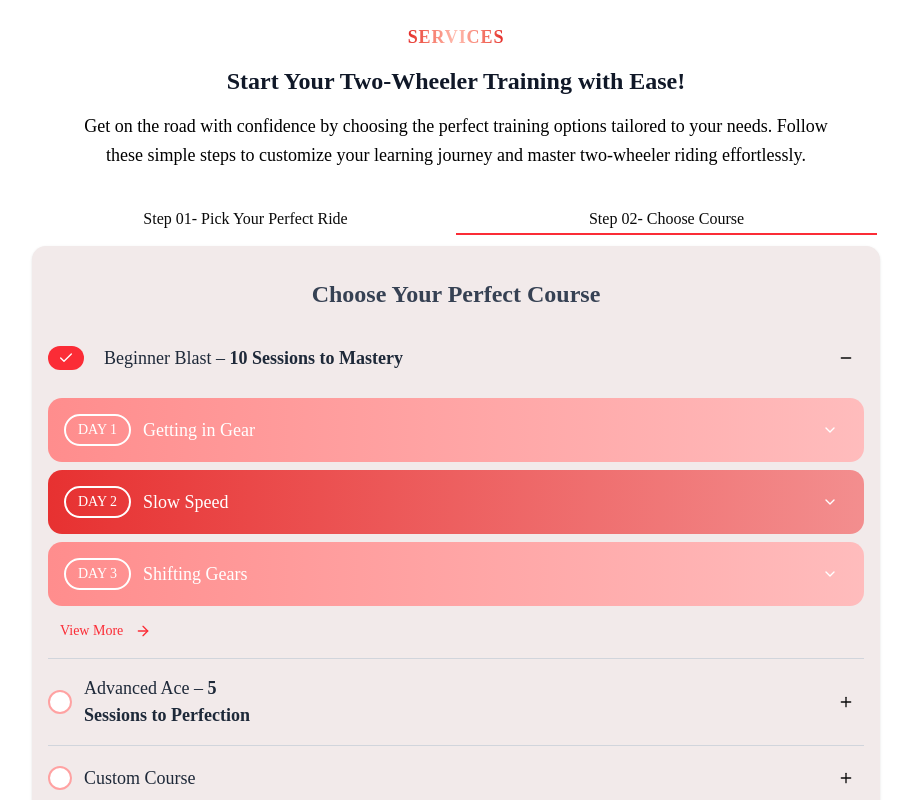
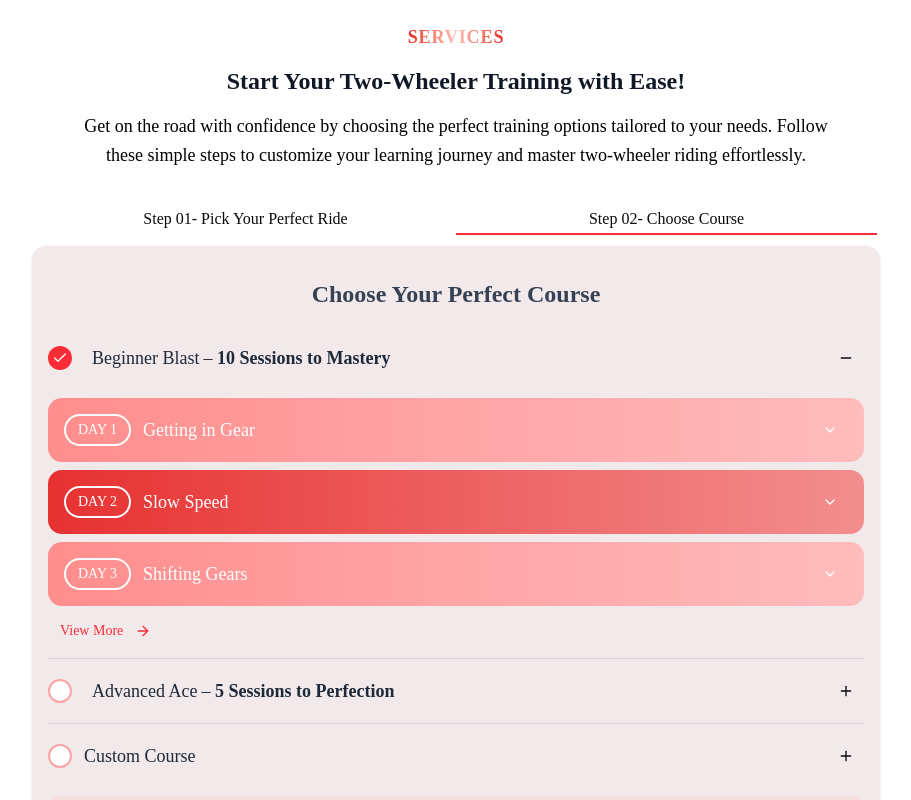
Before and after one commit to SarthakVitmal/upride-web-task, a Next.js app: page / in a window 1280 px wide. Shown: the top 800 px of the page, without its empty margins (184-1095 px from the left). Built offline with nearby package versions, Linux system fonts and the light colour scheme; a web font is replaced by a local one.

Commit message:
feat: update course descriptions and improve layout in CourseSelection component

```diff
--- a/src/components/ui/custom-components/Header.tsx
+++ b/src/components/ui/custom-components/Header.tsx
@@ -41,7 +41,6 @@ export default function CourseSelection() {
             name: "Advanced Ace",
             sessions: 5,
             price: 6000,
-            description: "Refine your technique.",
             days: [
                 { day: 1, title: "Braking" },
                 { day: 2, title: "Cornering" },
@@ -170,12 +169,16 @@ export default function CourseSelection() {
                                                         className="flex items-center space-x-5 cursor-pointer"
                                                         onClick={() => handleCourseSelect("beginner")}
                                                     >
-                                                        <div className={`w-9 h-6 rounded-full flex items-center justify-center
+                                                        <div className={`w-6 md:w-6 h-6 rounded-full flex items-center justify-center
                                                             ${selectedCourse === "beginner" ? "bg-red-500" : "border-2 border-red-300 bg-white"}`}>
                                                             {selectedCourse === "beginner" && <Check className="h-4 w-4 text-white" />}
                                                         </div>
-                                                        <span className="font-medium text-gray-800 text-[18px]">
-                                                            {courses.beginner.name} – <strong className="text-bold">{courses.beginner.sessions} Sessions to Mastery</strong>
+                                                        <span className="font-medium text-gray-800 text-[18px] flex flex-col sm:flex-row">
+                                                            {courses.beginner.name}
+                                                            <span className="block sm:inline">
+                                                                {/* On mobile, this will be on a new line */}
+                                                                <span className="sm:ml-1">– <strong>{courses.beginner.sessions} Sessions to Mastery</strong></span>
+                                                            </span>
                                                         </span>
                                                     </div>
                                                     <CollapsibleTrigger asChild>
@@ -238,15 +241,19 @@ export default function CourseSelection() {
                                             <Collapsible open={advancedExpanded} onOpenChange={setAdvancedExpanded}>
                                                 <div className="flex items-center justify-between">
                                                     <div
-                                                        className="flex items-center space-x-3 cursor-pointer"
+                                                        className="flex items-center space-x-5 cursor-pointer"
                                                         onClick={() => handleCourseSelect("advanced")}
                                                     >
                                                         <div className={`w-6 h-6 rounded-full flex items-center justify-center
                                                             ${selectedCourse === "advanced" ? "bg-red-500" : "border-2 border-red-300 bg-white"}`}>
                                                             {selectedCourse === "advanced" && <Check className="h-4 w-4 text-white" />}
                                                         </div>
-                                                        <span className="font-medium text-gray-800 text-[18px]">
-                                                            {courses.advanced.name} – <strong>{courses.advanced.sessions}<br></br> Sessions to Perfection</strong>
+                                                        <span className="font-medium text-gray-800 text-[18px] flex flex-col sm:flex-row">
+                                                            {courses.advanced.name}
+                                                            <span className="block sm:inline">
+                                                                {/* On mobile, this will be on a new line */}
+                                                                <span className="sm:ml-1">– <strong>{courses.advanced.sessions} Sessions to Perfection</strong></span>
+                                                            </span>
                                                         </span>
                                                     </div>
                                                     <CollapsibleTrigger asChild>
@@ -256,7 +263,6 @@ export default function CourseSelection() {
                                                     </CollapsibleTrigger>
                                                 </div>
                                                 <CollapsibleContent className="space-y-3">
-                                                    <p className="text-gray-700">{courses.advanced.description}</p>
                                                     <div className="space-y-2 mt-3">
                                                         {visibleDays.map((day, index) => (
                                                             <Collapsible key={day.day}>
```
Also changed, not shown: 1 other file (tests, documents, lock files or other folders).
